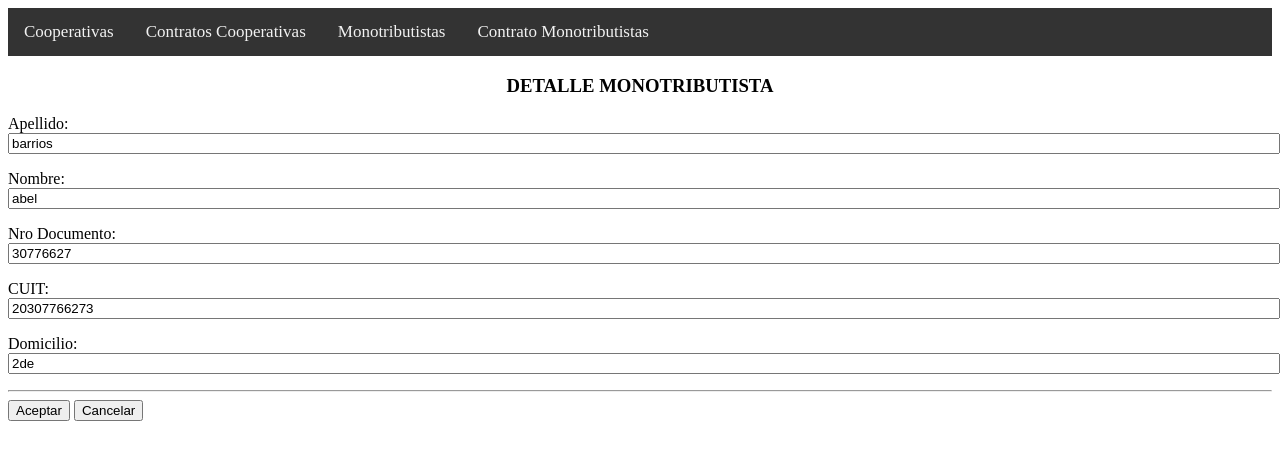
After one commit to baroam0/dopcas, a Django app: page /editarmonotributista/1 in a window 1280 px wide. The commit adds this page. Shown: the top 460 px of the page. Run offline with Django 3.2, Linux system fonts and the light colour scheme; data comes from the database, SQL or seed files in the repository; both versions use the stored data as it was after the commit; parts of the project's set-up code (start-up, migrations or seed data) failed here and were passed over.

Commit message:
Se agrega detalle monotributista

```diff
--- /dev/null
+++ b/apps/monotributistas/forms.py
@@ -0,0 +1,19 @@
+
+from django import forms
+
+from .models import Monotributista
+
+
+class MonotributistaForm(forms.ModelForm):
+    apellido = forms.CharField(label="Apellido", required=True)
+    nombre = forms.CharField(label="Nombre", required=False)
+    numerodocumento = forms.CharField(label="Nro Documento", required=True)
+    cuit = forms.CharField(label="CUIT", required=True)
+    domicilio = forms.CharField(label="Domicilio", required=True)
+
+    def __init__(self, *args, **kwargs):
+        super(MonotributistaForm, self).__init__(*args, **kwargs)
+
+    class Meta:
+        model = Monotributista
+        fields = ['apellido', 'nombre', 'numerodocumento', 'cuit', 'domicilio']
--- a/apps/monotributistas/models.py
+++ b/apps/monotributistas/models.py
@@ -1,5 +1,5 @@
+
 from django.db import models
-
 
 class Monotributista(models.Model):
     apellido = models.CharField(max_length=70, blank=False, null=False)
--- a/apps/monotributistas/views.py
+++ b/apps/monotributistas/views.py
@@ -1,16 +1,56 @@
-from django.shortcuts import render
+from django.shortcuts import render, redirect
 
+from .forms import MonotributistaForm
 from .models import Monotributista
 
+
 def listadomonotributista(request):
-    resultado = Monotributista.objects.all()
-    print(resultado)
+    if "txtbuscar" in request.GET:
+        parametro = request.GET.get("txtbuscar")
+        resultados = Monotributista.objects.filter(apellido__contains=parametro)
+    else:
+        resultados = Monotributista.objects.all().order_by("apellido")
+
     return render(
         request,
         "monotributistas/lista_monotributista.html",
         {
-            "resultado": resultado
+            "resultados": resultados
         })
+
+
+def nuevomonotributista(request):
+    if request.POST:
+        form = PrestacionForm(request.POST)
+        if form.is_valid():
+            form.save()
+            messages.success(request, "SE HA GRABADO LA PRESTACION")
+            return redirect('/prestacionlistado')
+        else:
+            return render(request, 'obrassociales/prestacion_edit.html', {"form": form})
+    else:
+        form = PrestacionForm()
+        return render(request, 'obrassociales/prestacion_edit.html', {"form": form})
+
+
+def editarmonotributista(request, pk):
+    consulta = Monotributista.objects.get(pk=pk)
+    if request.POST:
+        form = MonotributistaForm(request.POST, instance=consulta)
+        if form.is_valid():
+            form.save()
+            return redirect('/listadomonotributista')
+        else:
+            return render(
+                request,
+                'monotributistas/editar_monotributista.html',
+                {"form": form}
+            )
+    else:
+        form = MonotributistaForm(instance=consulta)
+        return render(request, 'monotributistas/editar_monotributista.html', {"form": form})
+
+
 
 
 
--- a/dopcas/urls.py
+++ b/dopcas/urls.py
@@ -17,7 +17,7 @@ from django.contrib import admin
 from django.urls import path
 
 from apps.contratomonotributistas.views import detallecontrato
-from apps.monotributistas.views import listadomonotributista
+from apps.monotributistas.views import listadomonotributista, editarmonotributista, nuevomonotributista
 from dopcas.views import inicio
 
 
@@ -26,4 +26,6 @@ urlpatterns = [
     path('admin/', admin.site.urls),
     path('detalle/<int:pk>/', detallecontrato),
     path('listadomonotributista/', listadomonotributista),
+    path('nuevomonotributista/', nuevomonotributista),
+    path('editarmonotributista/<int:pk>', editarmonotributista),
 ]
--- a/templates/base.html
+++ b/templates/base.html
@@ -35,6 +35,21 @@
         color: white;
         }
         */
+
+        table, th, td {
+            border: 1px solid black;
+            border-collapse: collapse;
+        }
+
+        th, td {
+            padding: 5px;
+            text-align: left;
+        }
+
+        input {
+            width: 100%;
+    }
+
     </style>
 
 </head>
@@ -49,6 +64,4 @@
     {%block content%}
     {%endblock%}
 </body>
-    {% block js%}
-    {% endblock %}
 </html>
--- /dev/null
+++ b/templates/monotributistas/editar_monotributista.html
@@ -0,0 +1,31 @@
+
+
+{% extends "base.html" %}
+
+{% block content%}
+
+	<h3 align="center">DETALLE MONOTRIBUTISTA</h3>
+	<form  method="POST">{% csrf_token %}
+		{{ form.as_p}}
+		<hr>
+
+		<button id="btn-guardar" type="submit">
+			Aceptar
+		</button>
+
+		<button type="button" id="btn-cancelar" onclick="IrListadoMonotributista()">
+			Cancelar
+		</button>
+	</form>
+
+
+
+
+
+	<script>
+		function IrListadoMonotributista() {
+            window.location.replace("/listadomonotributista");
+        }
+
+	</script>
+{% endblock %}
```
Also changed, not shown: templates/monotributistas/lista_monotributista.html (+16 -7 lines), db.sqlite3.
